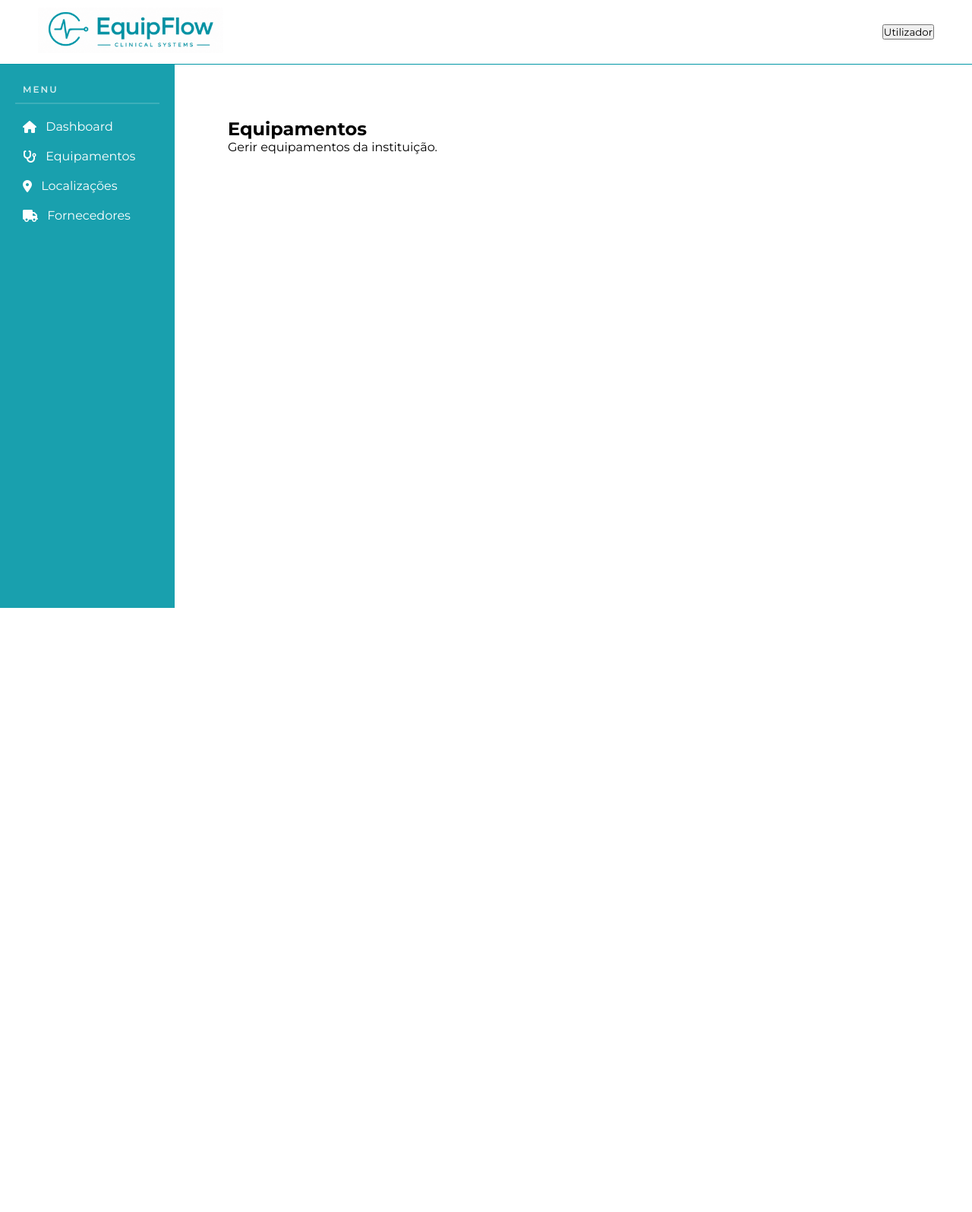
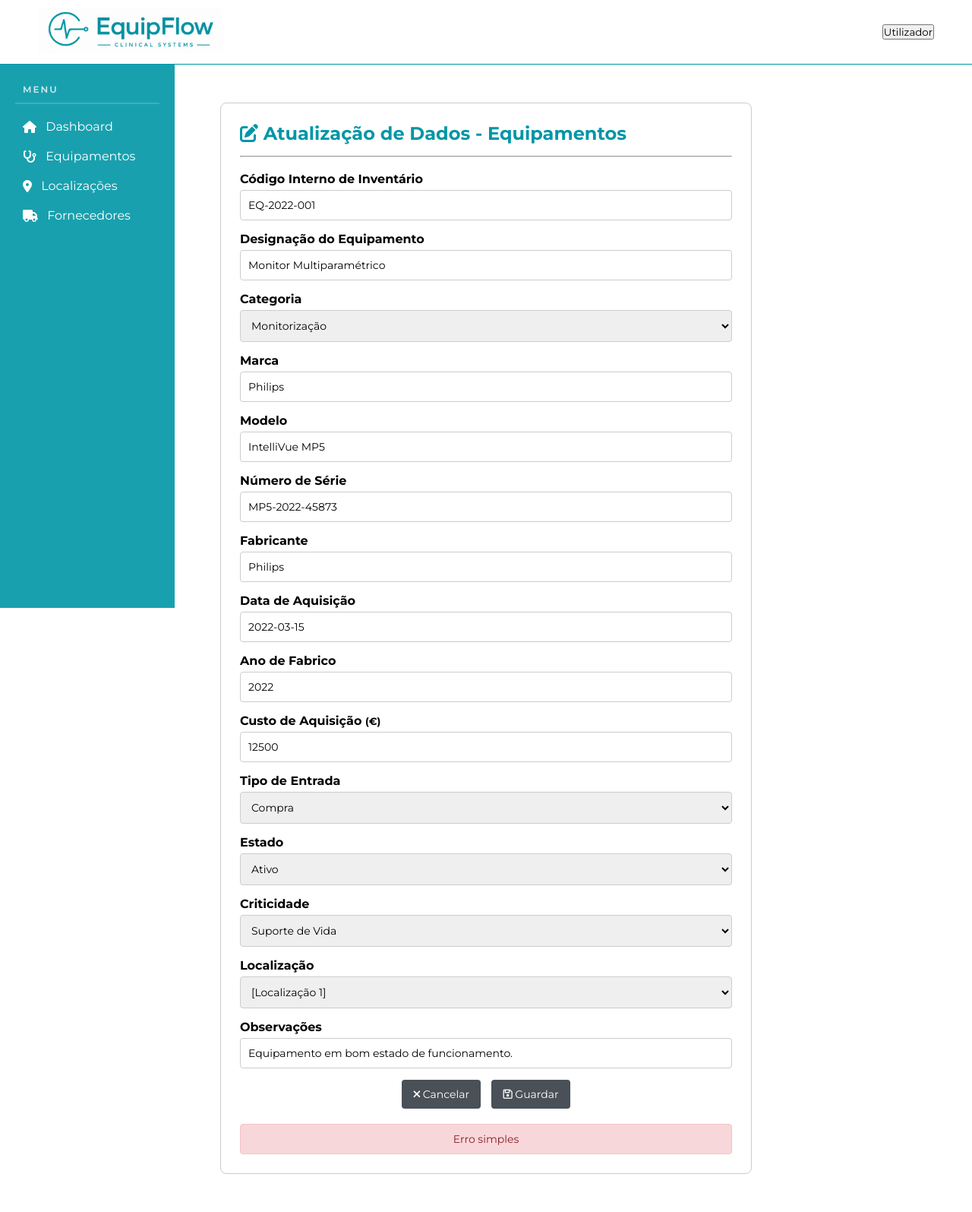
Before and after one commit to brunafcb98/ProjetoSIBDAS, a PHP site: the page made by Área Privada/views/equipamentos/editar.html in a window 1280 px wide. Shown: the whole page at 76% size. Before the commit the page ends 800 px from the top, so only its background shows below. Run offline with PHP 8.4, Linux system fonts and the light colour scheme.

Commit message:
Equipamentos - novo, editar, detalhes e apagar

```diff
--- a/Área Privada/views/equipamentos/editar.html
+++ b/Área Privada/views/equipamentos/editar.html
@@ -46,12 +46,145 @@
 </aside>
 
 <!-- Conteúdo Principal -->
-<main class="content">
-    <section>
-        <h2>Equipamentos</h2>
-        <p>Gerir equipamentos da instituição.</p>
-    </section>
-</main>
+<div class="form-wrapper">
+    <h2><strong><i class="fa-solid fa-pen-to-square"></i> Atualização de Dados - Equipamentos</strong></h2>
+    <hr>
+    <br>
+
+    <form action="#" method="post" novalidate>
+
+        <!-- Identificação do equipamento -->
+        <div class="form-group">
+            <label for="texto_codigo">Código Interno de Inventário</label>
+            <input type="text" name="codigo_equipamento" id="texto_codigo" value="EQ-2022-001" required>
+        </div>
+
+        <div class="form-group">
+            <label for="texto_designacao">Designação do Equipamento</label>
+            <input type="text" name="designacao_equipamento" id="texto_designacao" value="Monitor Multiparamétrico" required>
+        </div>
+
+        <div class="form-group">
+            <label for="select_categoria">Categoria</label>
+            <select name="categoria_equipamento" id="select_categoria">
+                <option>Escolha uma opção</option>
+                <option value="monitorizacao" selected>Monitorização</option>
+                <option value="suporte_vida">Suporte de Vida</option>
+                <option value="terapia">Terapia</option>
+                <option value="diagnostico">Diagnóstico</option>
+                <option value="laboratorio">Laboratório</option>
+                <option value="esterilizacao">Esterilização</option>
+                <option value="reabilitacao">Reabilitação</option>
+            </select>
+        </div>
+
+        <div class="form-group">
+            <label for="texto_marca">Marca</label>
+            <input type="text" name="marca_equipamento" id="texto_marca" value="Philips" required>
+        </div>
+
+        <div class="form-group">
+            <label for="texto_modelo">Modelo</label>
+            <input type="text" name="modelo_equipamento" id="texto_modelo" value="IntelliVue MP5" required>
+        </div>
+
+        <div class="form-group">
+            <label for="texto_nserie">Número de Série</label>
+            <input type="text" name="nserie_equipamento" id="texto_nserie" value="MP5-2022-45873" required>
+        </div>
+
+        <div class="form-group">
+            <label for="texto_fabricante">Fabricante</label>
+            <input type="text" name="fabricante_equipamento" id="texto_fabricante" value="Philips" list="fabricantes">
+            <datalist id="fabricantes">
+                <option value="Philips">
+                <option value="Dräger">
+                <option value="B. Braun">
+                <option value="Zoll">
+                <option value="Siemens">
+            </datalist>
+        </div>
+
+        <!-- Datas e aquisição -->
+        <div class="form-group">
+            <label for="texto_dataquisicao">Data de Aquisição</label>
+            <input type="text" name="dataquisicao_equipamento" id="texto_dataquisicao" value="2022-03-15" required>
+        </div>
+
+        <div class="form-group">
+            <label for="texto_anofabrico">Ano de Fabrico</label>
+            <input type="text" name="anofabrico_equipamento" id="texto_anofabrico" value="2022">
+        </div>
+
+        <div class="form-group">
+            <label for="texto_custo">Custo de Aquisição <small>(€)</small></label>
+            <input type="text" name="custo_equipamento" id="texto_custo" value="12500">
+        </div>
+
+        <div class="form-group">
+            <label for="select_tipoentrada">Tipo de Entrada</label>
+            <select name="tipoentrada_equipamento" id="select_tipoentrada">
+                <option>Escolha uma opção</option>
+                <option value="compra" selected>Compra</option>
+                <option value="doacao">Doação</option>
+                <option value="aluguer">Aluguer</option>
+                <option value="emprestimo">Empréstimo</option>
+            </select>
+        </div>
+
+        <!-- Estado e criticidade -->
+        <div class="form-group">
+            <label for="select_estado">Estado</label>
+            <select name="estado_equipamento" id="select_estado">
+                <option>Escolha uma opção</option>
+                <option value="ativo" selected>Ativo</option>
+                <option value="manutencao">Em Manutenção</option>
+                <option value="inativo">Inativo</option>
+                <option value="calibracao">Em Calibração</option>
+                <option value="quarentena">Em Quarentena</option>
+                <option value="abatido">Abatido</option>
+            </select>
+        </div>
+
+        <div class="form-group">
+            <label for="select_criticidade">Criticidade</label>
+            <select name="criticidade_equipamento" id="select_criticidade">
+                <option>Escolha uma opção</option>
+                <option value="baixa">Baixa</option>
+                <option value="media">Média</option>
+                <option value="alta">Alta</option>
+                <option value="suporte_vida" selected>Suporte de Vida</option>
+            </select>
+        </div>
+
+        <!-- Localização -->
+        <div class="form-group">
+            <label for="select_localizacao">Localização</label>
+            <select name="localizacao_equipamento" id="select_localizacao" required>
+                <option>Escolha uma opção</option>
+                <option value="1" selected>[Localização 1]</option>
+                <option value="2">[Localização 2]</option>
+            </select>
+        </div>
+
+        <div class="form-group">
+            <label for="texto_observacoes">Observações</label>
+            <input type="text" name="observacoes_equipamento" id="texto_observacoes" value="Equipamento em bom estado de funcionamento.">
+        </div>
+
+        <!-- Botões -->
+        <div class="form-buttons text-center">
+            <a href="equipamentos.html"><i class="fa-solid fa-xmark"></i> Cancelar</a>
+            <button type="submit"><i class="fa-regular fa-floppy-disk"></i> Guardar</button>
+        </div>
+
+        <div class="alert text-center">
+            Erro simples
+        </div>
+
+    </form>
+</div>
+
 
 
 </body>
--- a/Área Privada/views/equipamentos/equipamentos.html
+++ b/Área Privada/views/equipamentos/equipamentos.html
@@ -61,7 +61,6 @@
                 <th>Designação</th>
                 <th>Categoria</th>
                 <th>Marca</th>
-                <th>Modelo</th>
                 <th>Estado</th>
                 <th>Criticidade</th>
                 <th>Localização</th>
@@ -74,7 +73,6 @@
                 <td>[designação]</td>
                 <td>[categoria]</td>
                 <td>[marca]</td>
-                <td>[modelo]</td>
                 <td>[estado]</td>
                 <td>[criticidade]</td>
                 <td>[localização]</td>
```
Also changed, not shown: assets/css/1241677_privado.css (+73 -0 lines), Área Privada/views/equipamentos/apagar.html (+19 -6 lines), Área Privada/views/equipamentos/detalhes.html (+69 -6 lines), Área Privada/views/equipamentos/novo.html (+9 -0 lines).
